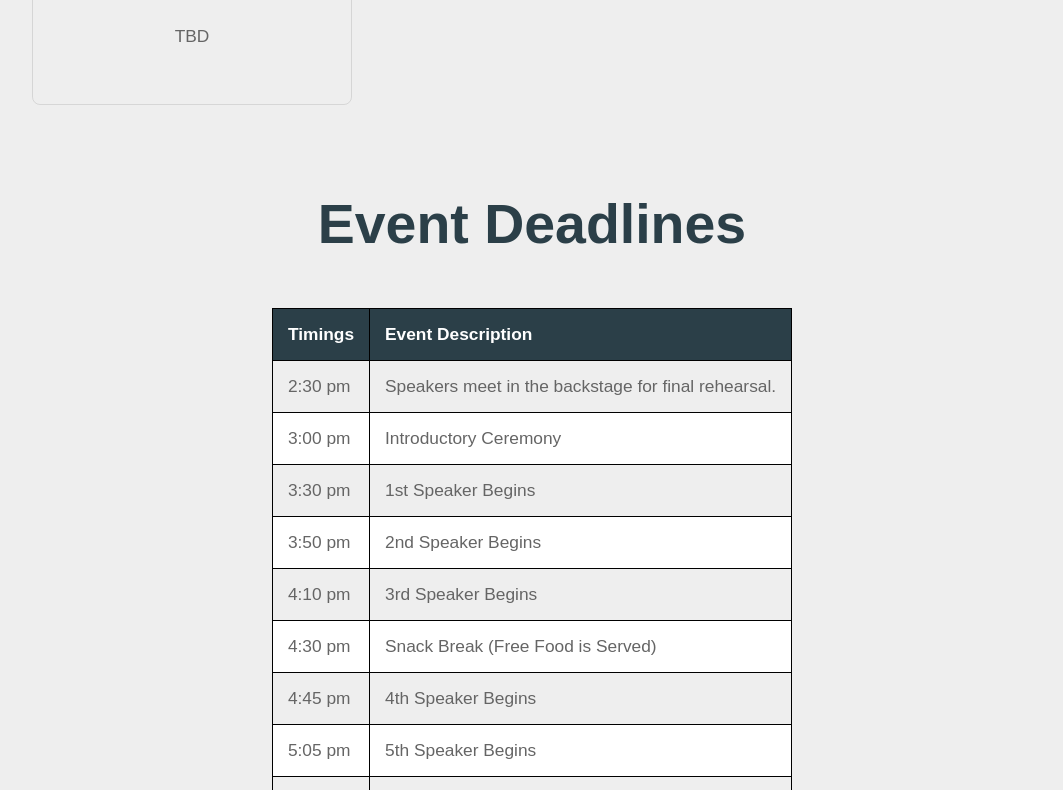
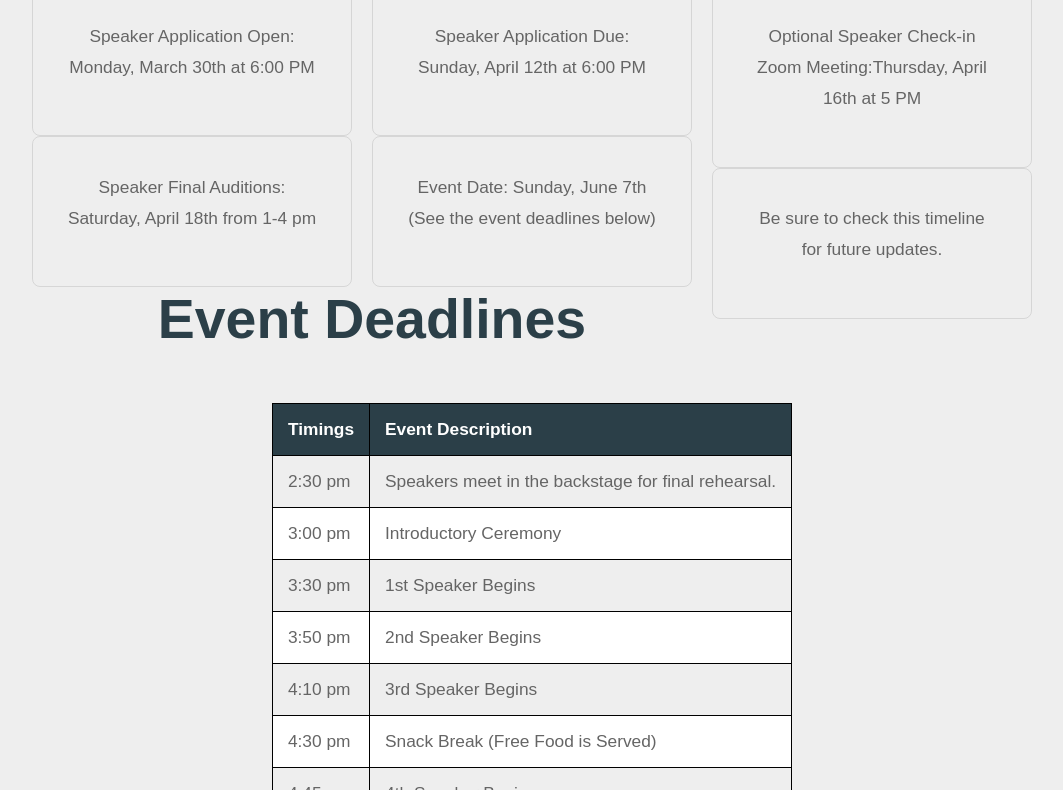
Before and after one commit to TEDxYouthTorreAve/2019, a plain HTML site: page timeline.html in a window 1280 px wide. Shown: the part 758-1548 px from the top of the page, without its empty margins (108-1171 px from the left). Drawn offline with Linux system fonts and the light colour scheme; a web font is replaced by a local one.

Commit message:
Update timeline.html

```diff
--- a/timeline.html
+++ b/timeline.html
@@ -86,43 +86,47 @@
   <div class="title">
     <h2>Event Calendar</h2>
         <div id="three-column">
-          <!-- <div class="boxA">
+          <div class="boxA">
             <div class="box">
 
-              <p> Speaker Application Open: Sunday, April 7th at 6:00 pm</p>
+              <p> Speaker Application Open: Monday, March 30th at 6:00 PM</p>
             </div>
-          </div> -->
-
+          </div>
 
           <div class="boxB">
             <div class="box">
               <!-- <p>Speaker Application Closes: Friday, April 19th at 11:59 pm</p> -->
-              <p> TBD</p>
+              <p> Speaker Application Due: Sunday, April 12th at 6:00 PM</p>
             </div>
           </div>
-          <!-- <div class="boxC">
+          <div class="boxC">
             <div class="box">
-              <p>Live Speaker Auditions: Tuesday, April 23rd 4-6 PM</p></div>
-          </div> -->
+              <p>Optional Speaker Check-in Zoom Meeting:Thursday, April 16th at 5 PM</p></div>
+          </div>
         </div>
       <div class="title">
         <p> </p>
-        <!-- <div id="three-column">
+        <div id="three-column">
           <div class="boxA">
             <div class="box">
-              <p>Audience Event Registration Opens: May 7th at 10 am</p>
+              <p>Speaker Final Auditions: Saturday, April 18th from 1-4 pm</p>
+              <!-- <p>Audience Event Registration Opens: May 7th at 10 am</p> -->
             </div>
           </div>
           <div class="boxB">
             <div class="box">
-              <p>Audience Event Registration Closes: May 31st at 11:59 pm</p>
+            <p>Event Date: Sunday, June 7th (See the event deadlines below)</p>
+              <!-- <p>Audience Event Registration Closes: May 31st at 11:59 pm</p> -->
             </div>
           </div>
          <div class="boxC">
             <div class="box">
-              <p>Event Date: Saturday, June 8th (See the event deadlines above)</p></div>
+              <p>Be sure to check this timeline for future updates.<p>
+
+
+              </p></div>
           </div>
-        </div -->
+        </div
       </div>
   </div>
 </div>
```
